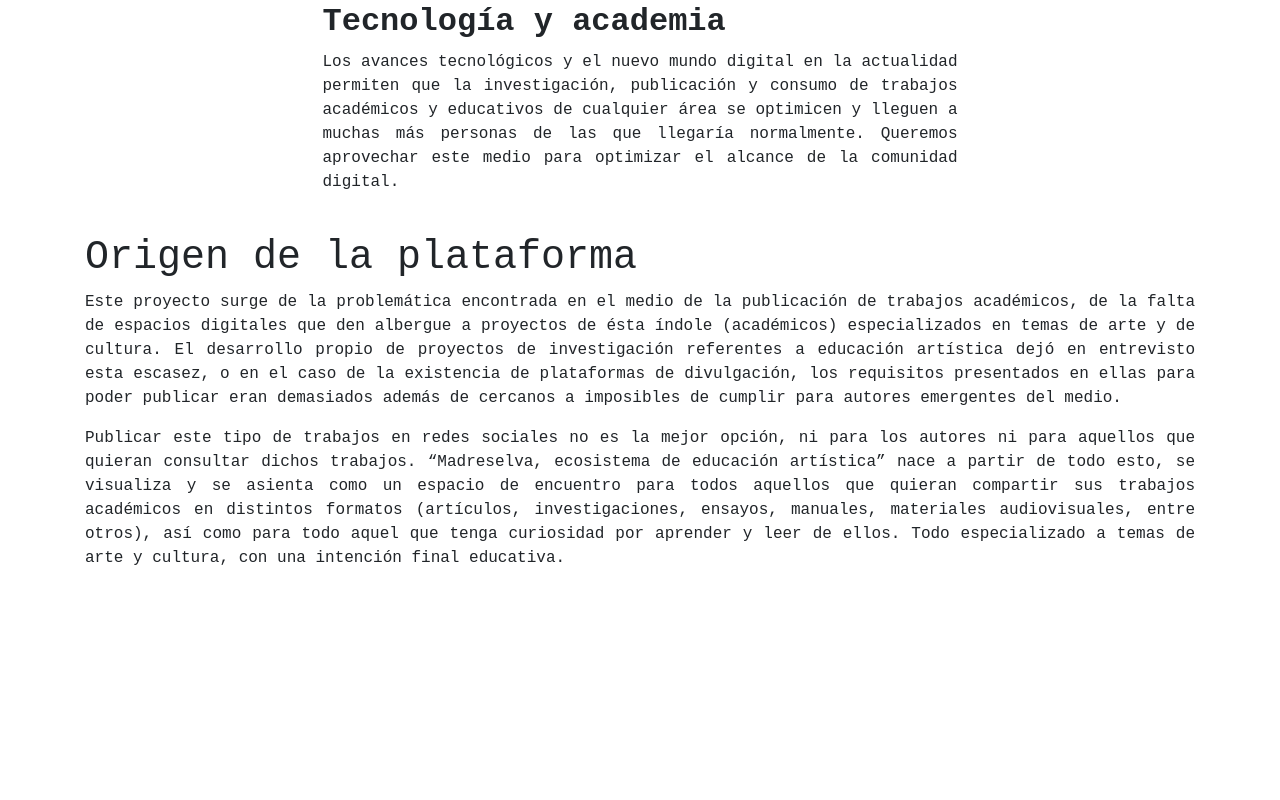
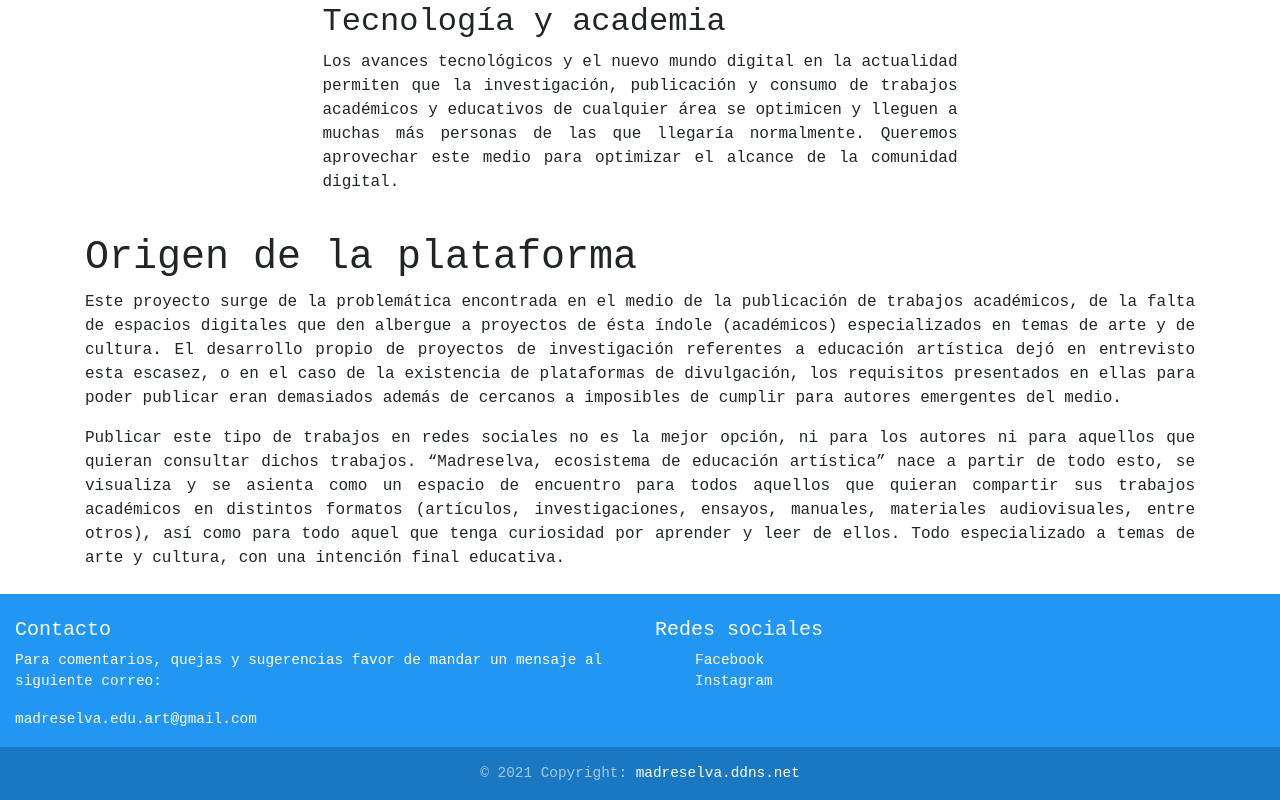
Before and after one commit to alfonso46674/madreSelva, a React (Create React App) app: page /contact in a window 1280 px wide. Shown: the part 1872-2672 px from the top of the page. Before the commit the page ends 2458 px from the top, so only its background shows below. Built offline with nearby package versions, Linux system fonts and the light colour scheme.

Commit message:
Feat: Add contact footer
Obtained from https://mdbootstrap.com/docs/react/navigation/footer/

```diff
--- a/package.json
+++ b/package.json
@@ -12,6 +12,7 @@
     "bootstrap": "^4.6.0",
     "express": "^4.17.1",
     "globby": "^11.0.3",
+    "mdbreact": "^5.0.2",
     "multer": "^1.4.2",
     "nodemon": "^2.0.7",
     "react": "^17.0.2",
--- a/src/App.js
+++ b/src/App.js
@@ -3,6 +3,7 @@ import  Videos  from './containers/videos/videos';
 import Contact from './containers/contact/contact';
 import Admin from './containers/admin/admin';
 import Uploads from './containers/uploads/uploads';
+import Footer from './components/footer/footer';
 import './App.scss';
 
 function App() {
@@ -18,6 +19,7 @@ function App() {
           </Switch>
         </div>
       </Router>
+      <Footer/>
     </div>
   );
 }
--- /dev/null
+++ b/src/components/footer/footer.js
@@ -0,0 +1,43 @@
+import React from 'react';
+import './footer.scss';
+import {MDBCol,MDBContainer,MDBRow,MDBFooter} from 'mdbreact';
+
+// https://mdbootstrap.com/docs/react/navigation/footer/
+
+const Footer = ()=>{
+    return (
+        <MDBFooter color="blue" className="font-small pt-4 mt-4">
+      <MDBContainer fluid className="text-center text-md-left">
+        <MDBRow>
+          <MDBCol md="6">
+            <h5 className="title">Contacto</h5>
+            <p>
+              Para comentarios, quejas y sugerencias favor de mandar un mensaje al siguiente correo:
+            </p>
+            <p>
+                <b>madreselva.edu.art@gmail.com</b>
+            </p>
+          </MDBCol>
+          <MDBCol md="6">
+            <h5 className="title">Redes sociales</h5>
+            <ul>
+              <li className="list-unstyled">
+                <a href="https://www.facebook.com/madreselva.edu.art">Facebook</a>
+              </li>
+              <li className="list-unstyled">
+                <a href="https://www.instagram.com/madreselva.mexico/">Instagram</a>
+              </li>
+            </ul>
+          </MDBCol>
+        </MDBRow>
+      </MDBContainer>
+      <div className="footer-copyright text-center py-3">
+        <MDBContainer fluid>
+          &copy; {new Date().getFullYear()} Copyright: <a href="http://madreselva.ddns.net"> madreselva.ddns.net </a>
+        </MDBContainer>
+      </div>
+    </MDBFooter>
+    );
+}
+
+export default Footer
--- a/src/index.js
+++ b/src/index.js
@@ -3,7 +3,9 @@ import ReactDOM from 'react-dom';
 import App from './App';
 import reportWebVitals from './reportWebVitals';
 import 'bootstrap/dist/css/bootstrap.min.css';
-
+import '@fortawesome/fontawesome-free/css/all.min.css';
+import 'bootstrap-css-only/css/bootstrap.min.css';
+import 'mdbreact/dist/css/mdb.css';
 
 ReactDOM.render(
   <React.StrictMode>
```
Also changed, not shown: src/components/footer/footer.scss (added), 1 other file (tests, documents, lock files or other folders).
